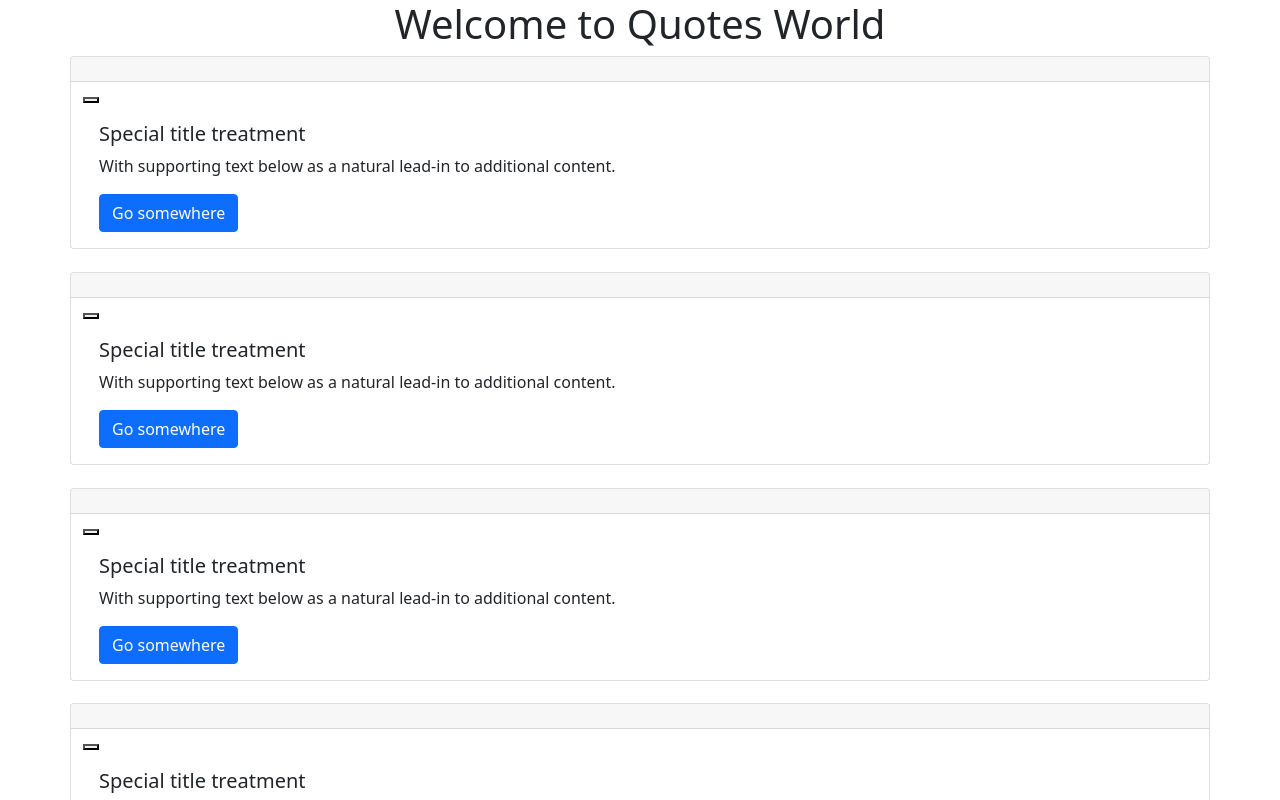
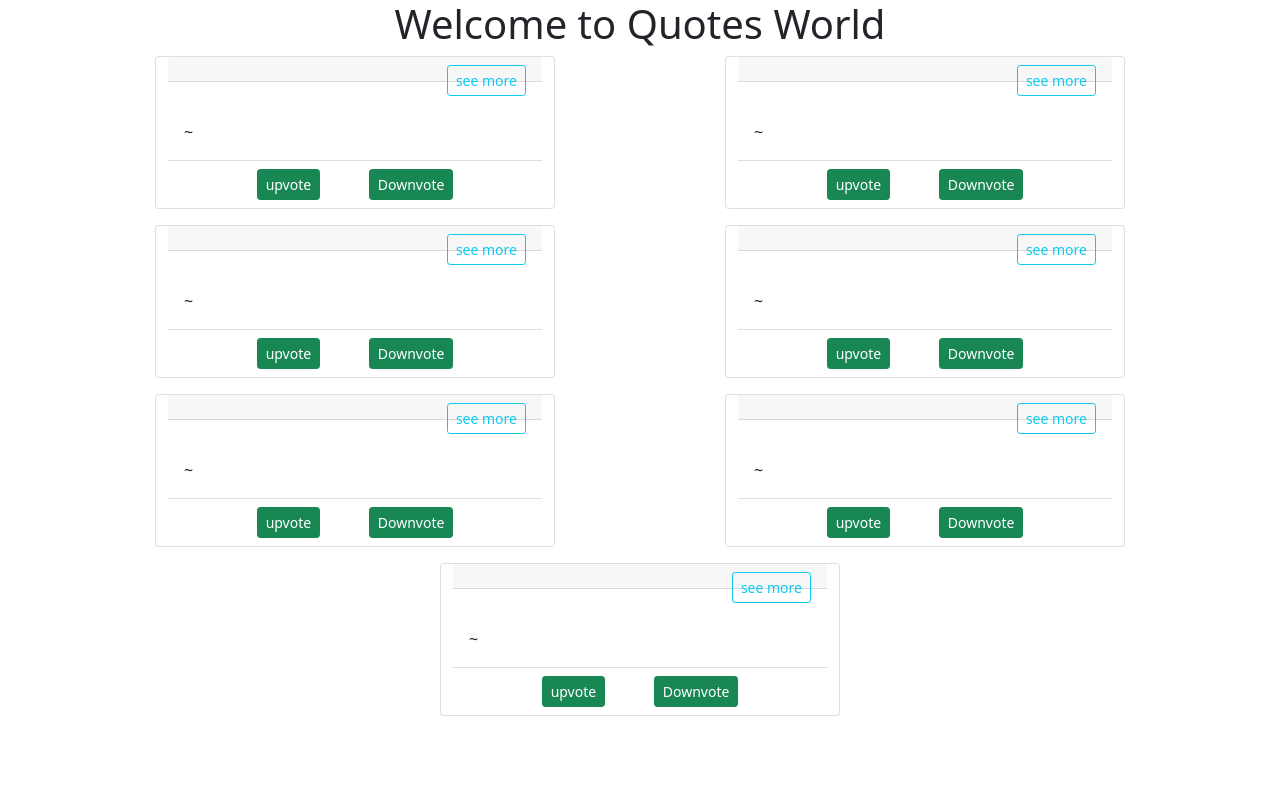
Before and after one commit to VinnieIT/QuotesApp, an Angular app: page / in a window 1280 px wide. Shown: the top 800 px of the page. Built offline with nearby package versions, Linux system fonts and the light colour scheme.

Commit message:
The quote upvote and downvote buttons

```diff
--- a/src/app/quotes/quotes.component.html
+++ b/src/app/quotes/quotes.component.html
@@ -2,22 +2,27 @@
     <div class="row text-center">
         <h1 class="h1">Welcome to Quotes World</h1>
     </div>
-    <div class="row">
-        <div class="card" *ngFor = 'let quote of quotes; let i= index' >
+    <div class="row card-collection">
+        <div class="card mb-3" style = "max-width: 25rem;" *ngFor = 'let quote of quotes; let i= index' >
             <div class="row">
-                <div class="card-header">
-                    <h4 class="h4">{{quote.topic}}</h4>
-                </div>
-                <div class="see-more">
-                    <button></button>
+                <div class="">
+                    <div class="card-header">
+                        <h4 class="h4">{{quote.topic}}<a href="#" class="btn btn-outline-info btn-sm" id= "quotes-button">see more</a></h4>
+
+                    </div>
                 </div>
             </div>
 
             <div class="card-body">
-              <h5 class="card-title">Special title treatment</h5>
-              <p class="card-text">With supporting text below as a natural lead-in to additional content.</p>
-              <a href="#" class="btn btn-primary">Go somewhere</a>
+              <h5 class="card-title">{{quote.description}}</h5>
+              <p class="card-text">~ {{quote.quoteBy}}</p>
             </div>
-          </div>
+            <div class = "card-footer bg-transparent">
+                <div class="container-fluid footer-btn">
+                    <button type="button" class="btn btn-sm btn-success">upvote</button>
+                    <button type="button" class="btn btn-sm btn-success">Downvote</button>
+                </div>
+            </div>
+        </div>
     </div>
 </div>
```
